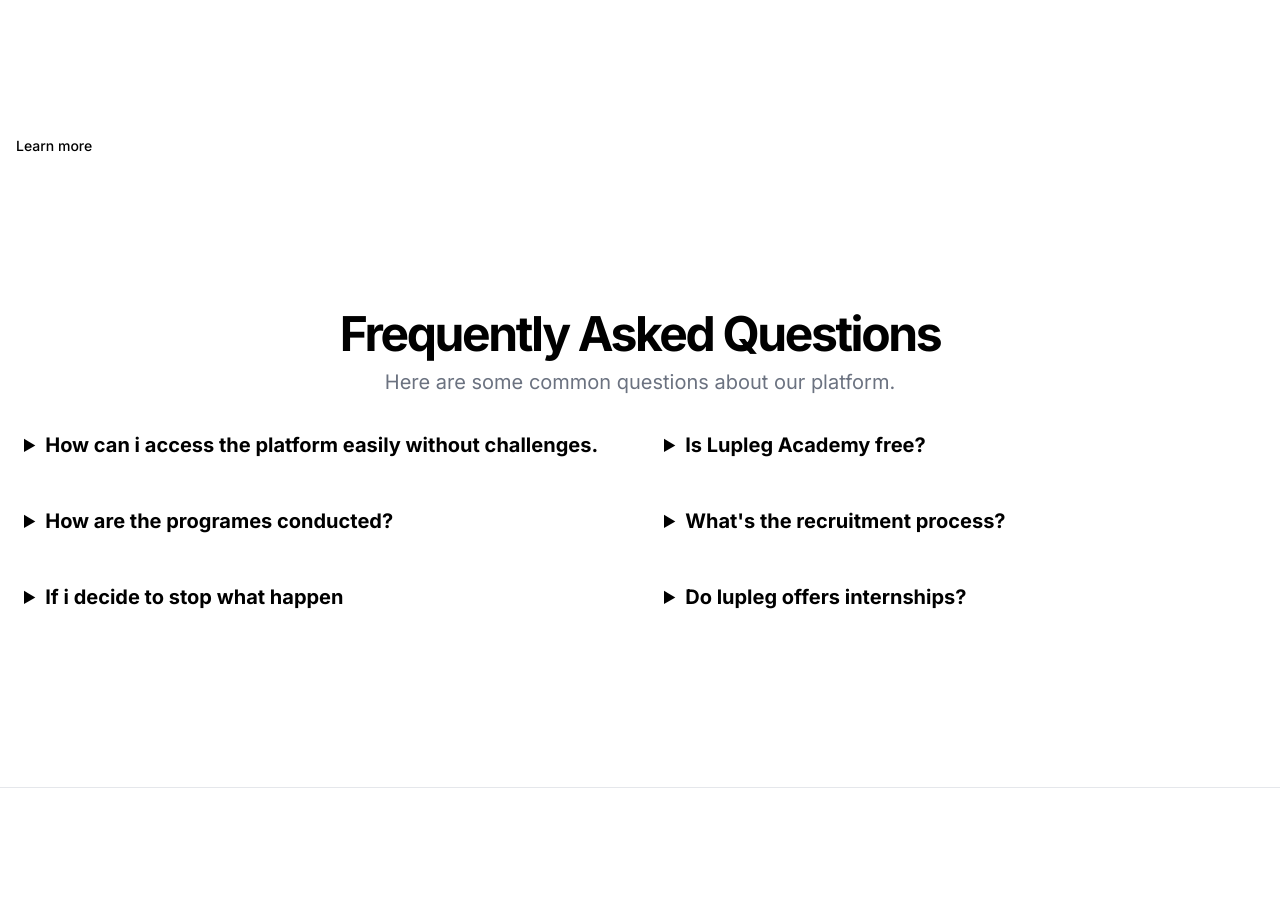
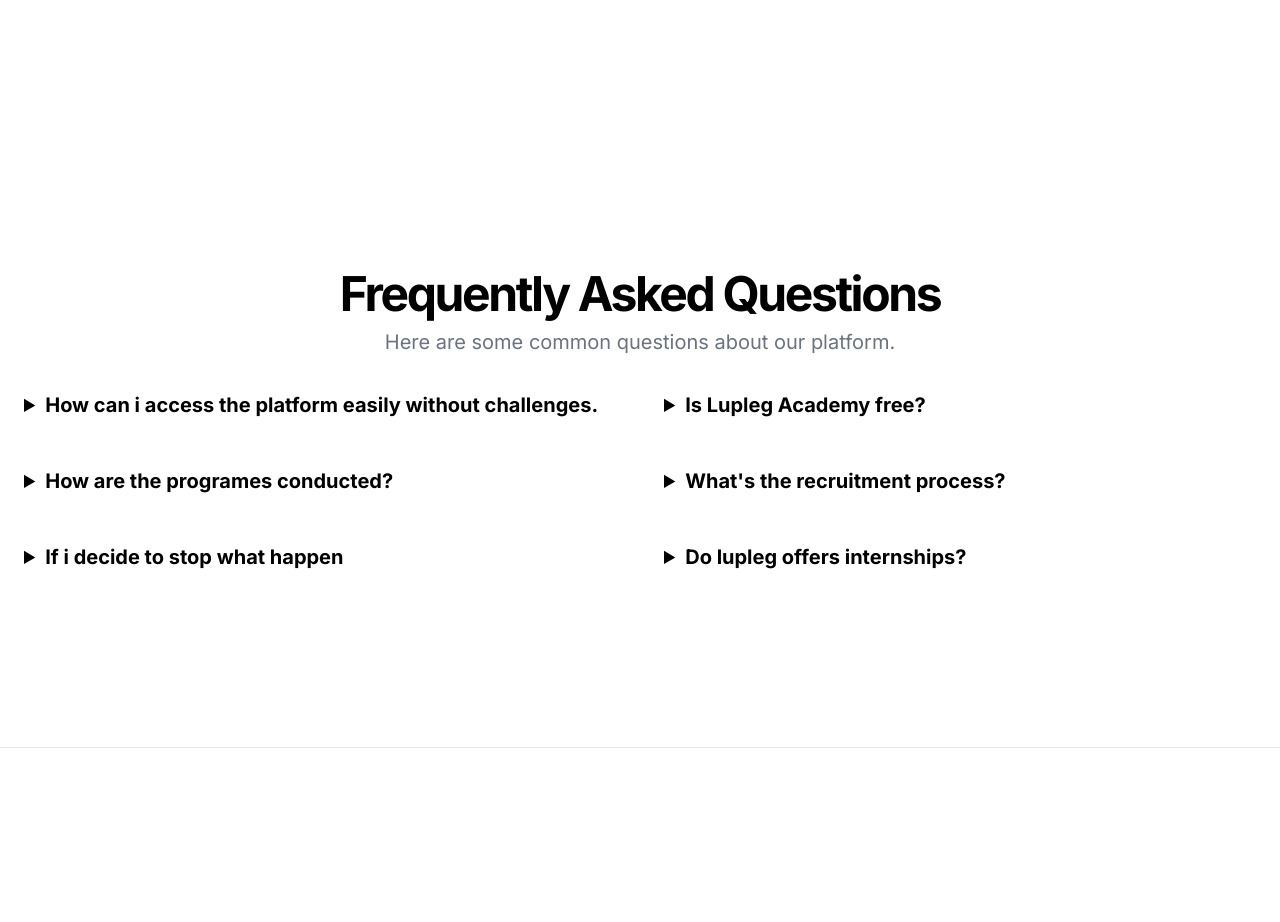
Before and after one commit to Lupleg-dev/React_Tutorials, a Next.js app: page /features in a window 1280 px wide. Shown: the part 805-1727 px from the top of the page. Built offline with nearby package versions, Linux system fonts and the light colour scheme.

Commit message:
rm the button

```diff
--- a/app/features/page.js
+++ b/app/features/page.js
@@ -76,7 +76,6 @@
           </div>
         </div>
       </div>
-      <Button variant="link">Learn more</Button>
       <div className="w-full py-12 md:py-24 lg:py-32">
         <div className="container px-4 md:px-6">
           <div className="flex flex-col justify-center space-y-4">
```
